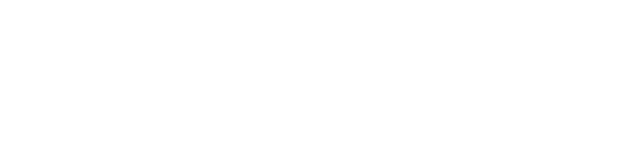
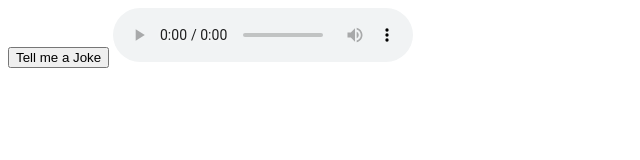
Before and after one commit to rigole/Joke-Teller, a plain HTML site: page index.html in a window 1280 px wide. Shown: the whole page, without its empty margins (0-640 px from the left). Drawn offline with Linux system fonts and the light colour scheme.

Commit message:
adding audio and button

```diff
--- a/index.html
+++ b/index.html
@@ -2,11 +2,14 @@
 <html lang="en">
 <head>
     <meta charset="UTF-8">
-    <title>Title</title>
+    <title>Joke teller</title>
     <link rel="stylesheet" href="style.css">
 </head>
 <body>
-
+ <div class="container">
+     <button id="button">Tell me a Joke</button>
+     <audio id="audio" controls></audio>
+ </div>
 </body>
 <script src="script.js"></script>
 </html>
```
